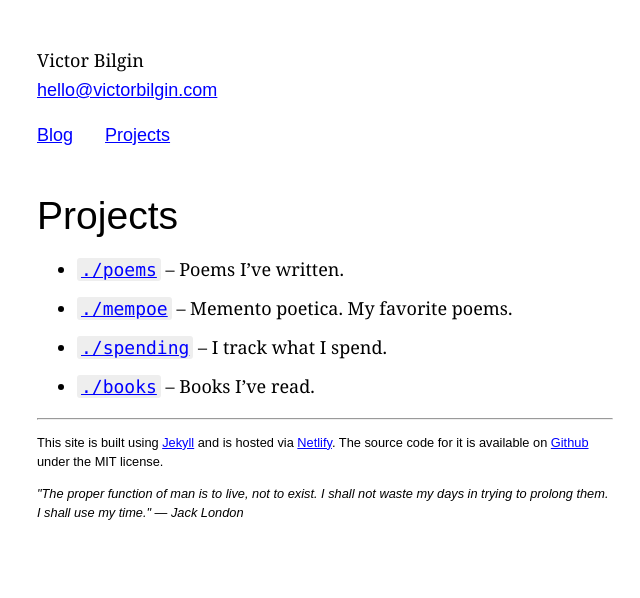
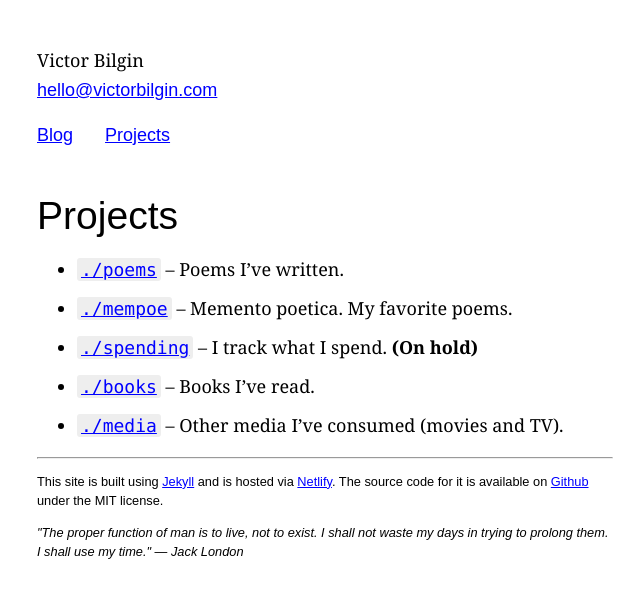
Before and after one commit to vbilgin/vb-v7, a Jekyll site: the page built from _pages/projects.md, in a window 1280 px wide. Shown: the top 598 px of the page, without its empty margins (315-955 px from the left). Built offline with Jekyll 4.4.1, drawn with Linux system fonts in a browser that asks for light colours.

Commit message:
Put on hold message for spending project

```diff
--- a/_pages/projects.md
+++ b/_pages/projects.md
@@ -9,6 +9,8 @@ permalink: /projects
 - [`./mempoe`](/projects/mempoe) --
   Memento poetica. My favorite poems.
 - [`./spending`](/projects/spending) --
-  I track what I spend.
+  I track what I spend. **(On hold)**
 - [`./books`](/projects/books) --
   Books I've read.
+- [`./media`](/projects/media) --
+  Other media I've consumed (movies and TV).
--- a/_projects/spending.html
+++ b/_projects/spending.html
@@ -3,6 +3,8 @@ layout: page
 title: Spending
 permalink: /projects/spending
 ---
+
+<p>On hold...</p>
 
 <table class="spending__table">
   <tr>
@@ -15,9 +17,7 @@ permalink: /projects/spending
     <td class="spending__date">{{ purchase.date | date: '%m/%d/%Y' }}</td>
     <td class="spending__name">{{ purchase.name }}</td>
     <td class="spending__amt">
-      {% if purchase.amount != "" %}
-      ${{ purchase.amount }}
-      {% endif %}
+      {% if purchase.amount != "" %} ${{ purchase.amount }} {% endif %}
     </td>
   </tr>
   {% endfor %}
```
